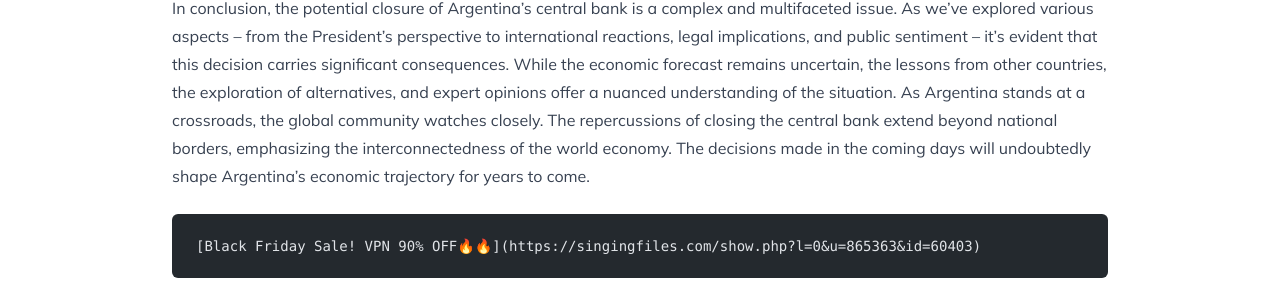
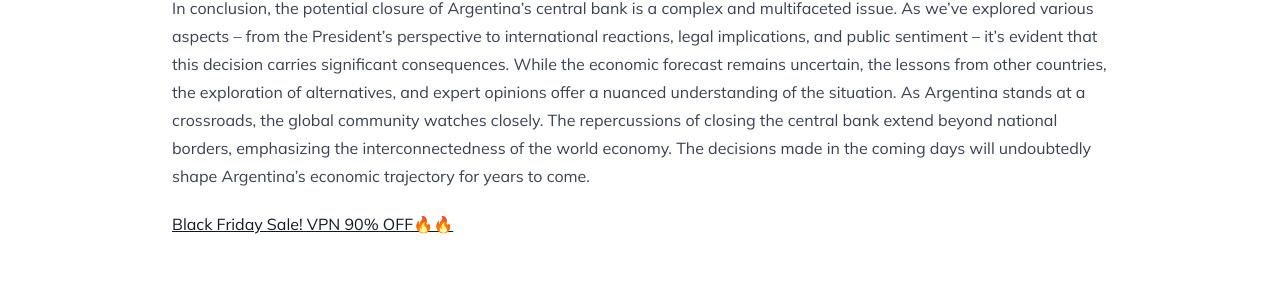
Before and after one commit to zubbihawk1/infactopedia, an Astro site: page /argentina in a window 1280 px wide. Shown: the part 3375-3671 px from the top of the page. Built offline with nearby package versions, Linux system fonts and the light colour scheme; Astro itself is replaced by a stand-in of ours; some packages are replaced by stand-ins of ours; what tailwind-bootstrap-grid would draw is missing.

Commit message:
Update argentina.md

````diff
--- a/src/content/posts/argentina.md
+++ b/src/content/posts/argentina.md
@@ -62,6 +62,4 @@ Economic experts weigh in on the feasibility and consequences of the President's
 In conclusion, the potential closure of Argentina's central bank is a complex and multifaceted issue. As we've explored various aspects – from the President's perspective to international reactions, legal implications, and public sentiment – it's evident that this decision carries significant consequences. While the economic forecast remains uncertain, the lessons from other countries, the exploration of alternatives, and expert opinions offer a nuanced understanding of the situation.
 As Argentina stands at a crossroads, the global community watches closely. The repercussions of closing the central bank extend beyond national borders, emphasizing the interconnectedness of the world economy. The decisions made in the coming days will undoubtedly shape Argentina's economic trajectory for years to come.
 
-```python
-[Black Friday Sale! VPN 90% OFF🔥🔥](https://singingfiles.com/show.php?l=0&u=865363&id=60403)
-```
+**[Black Friday Sale! VPN 90% OFF🔥🔥](https://singingfiles.com/show.php?l=0&u=865363&id=60403)**
````
